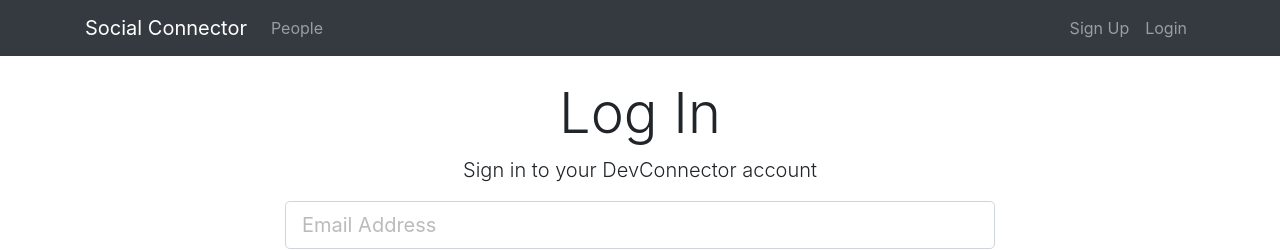
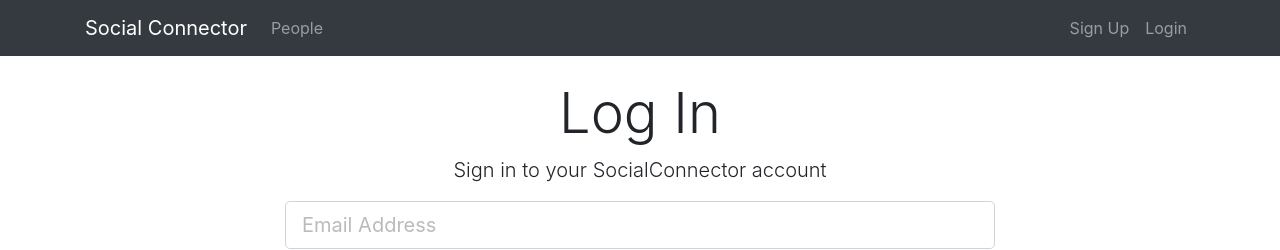
Before and after one commit to egorzvuzdetskyi/socilanconnector, a React (Create React App) app in the folder client/: page /login in a window 1280 px wide. Shown: the top 250 px of the page. Built offline with nearby package versions, Linux system fonts and the light colour scheme.

Commit message:
rename smt

```diff
--- a/client/src/components/auth/Login.js
+++ b/client/src/components/auth/Login.js
@@ -33,7 +33,7 @@ class Login extends Component {
                     <div className="row">
                         <div className="col-md-8 m-auto">
                             <h1 className="display-4 text-center">Log In</h1>
-                            <p className="lead text-center">Sign in to your DevConnector account</p>
+                            <p className="lead text-center">Sign in to your SocialConnector account</p>
                             <form onSubmit={this.onSubmit}>
                                 <div className="form-group">
                                     <input type="email"
--- a/client/src/components/auth/Register.js
+++ b/client/src/components/auth/Register.js
@@ -54,7 +54,7 @@ class Register extends Component {
                     <div className="row">
                         <div className="col-md-8 m-auto">
                             <h1 className="display-4 text-center">Sign Up</h1>
-                            <p className="lead text-center">Create your DevConnector account</p>
+                            <p className="lead text-center">Create your SocialConnector account</p>
                             <form onSubmit={this.onSubmit}>
                                 <div className="form-group">
                                     <input type="text"
```
